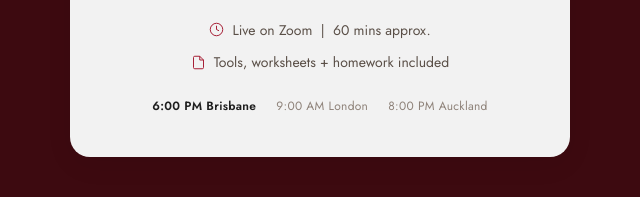
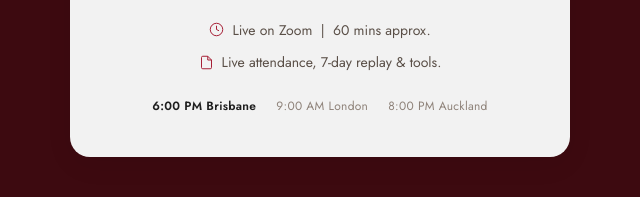
Before and after one commit to jessicapinili/buildyoursignatureserieswmhq, a plain HTML site: page index.html in a window 1280 px wide. Shown: the part 603-800 px from the top of the page, 320-960 px from the left. Drawn offline with nearby package versions, Linux system fonts and the light colour scheme; a web font is replaced by a local one.

Commit message:
Update index.html

```diff
--- a/index.html
+++ b/index.html
@@ -597,7 +597,7 @@ body {
       </div>
       <div class="event-detail">
         <svg viewBox="0 0 24 24" fill="none" stroke-width="1.5"><path d="M14 2H6a2 2 0 0 0-2 2v16a2 2 0 0 0 2 2h12a2 2 0 0 0 2-2V8z"/><polyline points="14 2 14 8 20 8"/></svg>
-        Tools, worksheets + homework included
+        Live attendance, 7-day replay & tools.
       </div>
     </div>
     <div class="timezone-row">
@@ -714,7 +714,7 @@ body {
         </li>
         <li>
           <svg viewBox="0 0 24 24" fill="none" stroke-width="2"><polyline points="20 6 9 17 4 12"/></svg>
-          Tools, worksheets + homework
+          Tools, homework + ideas
         </li>
         <li>
           <svg viewBox="0 0 24 24" fill="none" stroke-width="2"><polyline points="20 6 9 17 4 12"/></svg>
@@ -760,7 +760,7 @@ body {
         </li>
         <li>
           <svg viewBox="0 0 24 24" fill="none" stroke-width="2"><polyline points="20 6 9 17 4 12"/></svg>
-          12-month access. Cancel anytime.
+          12-month complete access.
         </li>
       </ul>
       <a href="https://www.jessicapinili.com/offers/wyacfFGV/checkout" target="_blank" rel="noopener" class="pricing-btn primary">Join the Membership</a>
```
